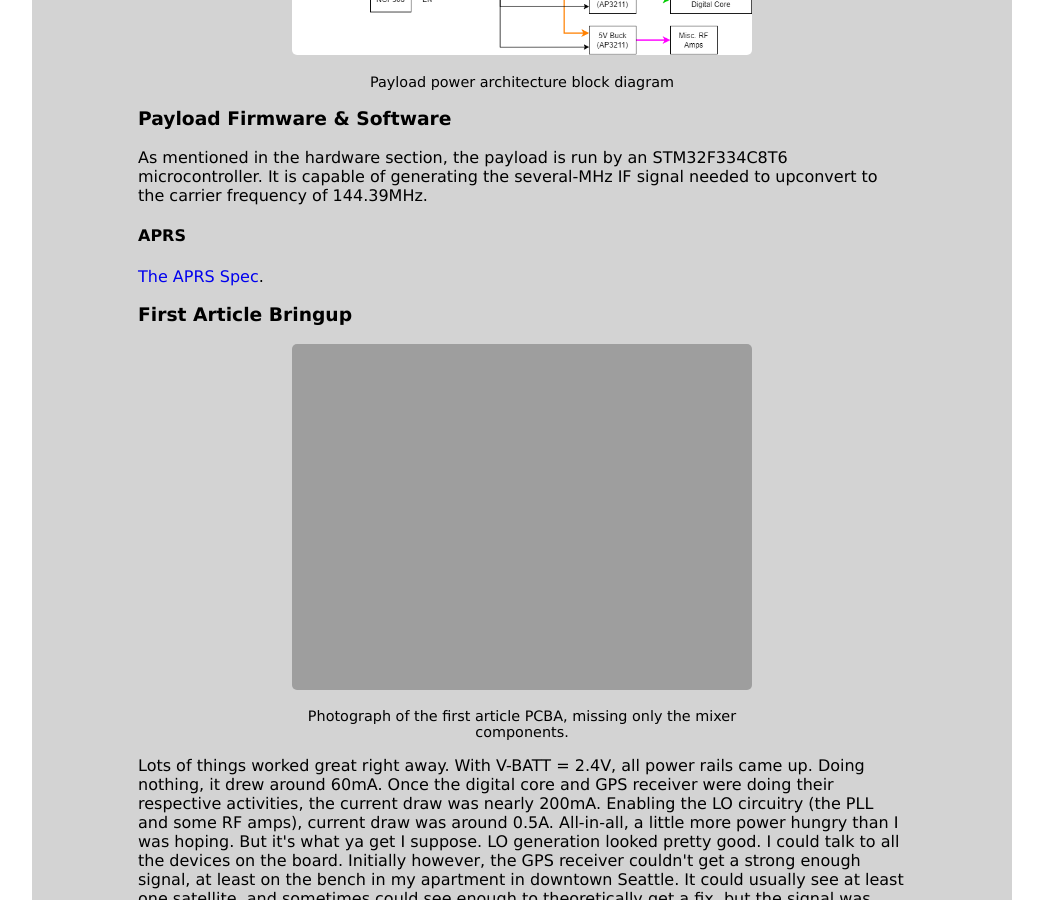
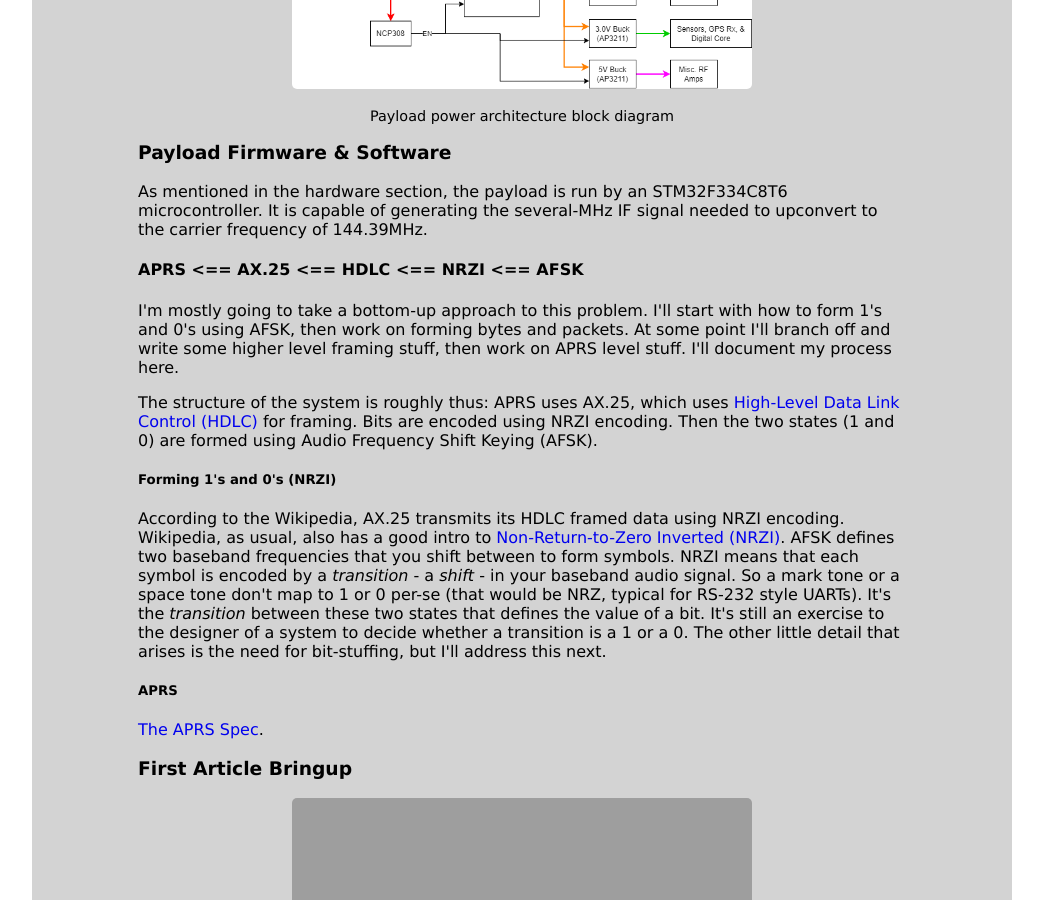
Before and after one commit to AdamC19/AdamC19.github.io, a Jekyll site: the page built from _posts/2018-2-28-amateur_radio.html, in a window 1280 px wide and 900 px high, scrolled down 4274 px. Shown: the whole window, without its empty margins (118-1161 px from the left). Built offline with Jekyll 4.4.1, drawn with Linux system fonts in a browser that asks for light colours; formulas are drawn with MathJax 3; comment, search, counter and statistics services are not loaded; some of the changed text lies outside the part shown.

Commit message:
Some APRS stuff

```diff
--- a/_posts/2018-2-28-amateur_radio.html
+++ b/_posts/2018-2-28-amateur_radio.html
@@ -97,7 +97,15 @@ permalink: /ke8itf/
 
 <h3 id="fw-design">Payload Firmware & Software</h3>
 <p>As mentioned in the hardware section, the payload is run by an STM32F334C8T6 microcontroller. It is capable of generating the several-MHz IF signal needed to upconvert to the carrier frequency of 144.39MHz. </p>
-<h4>APRS</h4>
+<h4 id="data-stuff">APRS &lt;== AX.25 &lt;== HDLC &lt;== NRZI &lt;== AFSK</h4>
+<p>I'm mostly going to take a bottom-up approach to this problem. I'll start with how to form 1's and 0's using AFSK, then work on forming bytes and packets. At some point I'll branch off and write some higher level framing stuff, then work on APRS level stuff. I'll document my process here.</p>
+
+<p>The structure of the system is roughly thus: APRS uses AX.25, which uses <a href="https://en.wikipedia.org/wiki/High-Level_Data_Link_Control">High-Level Data Link Control (HDLC)</a> for framing. Bits are encoded using NRZI</a> encoding. Then the two states (1 and 0) are formed using Audio Frequency Shift Keying (AFSK).</p>
+
+<h5 id="ones-and-zeros">Forming 1's and 0's (NRZI)</h5>
+<p>According to the Wikipedia, AX.25 transmits its HDLC framed data using NRZI encoding. Wikipedia, as usual, also has a good intro to <a href="https://en.wikipedia.org/wiki/Non-return-to-zero#NRZI">Non-Return-to-Zero Inverted (NRZI)</a>. AFSK defines two baseband frequencies that you shift between to form symbols. NRZI means that each symbol is encoded by a <em>transition</em> - a <em>shift</em> - in your baseband audio signal. So a mark tone or a space tone don't map to 1 or 0 per-se (that would be NRZ, typical for RS-232 style UARTs). It's the <em>transition</em> between these two states that defines the value of a bit. It's still an exercise to the designer of a system to decide whether a transition is a 1 or a 0. The other little detail that arises is the need for bit-stuffing, but I'll address this next.</p>
+
+<h5 id="aprs">APRS</h5>
 <a href="http://www.aprs.org/doc/APRS101.PDF">The APRS Spec</a>.
 
 <h3 id="first-article-bringup">First Article Bringup</h3>
```
